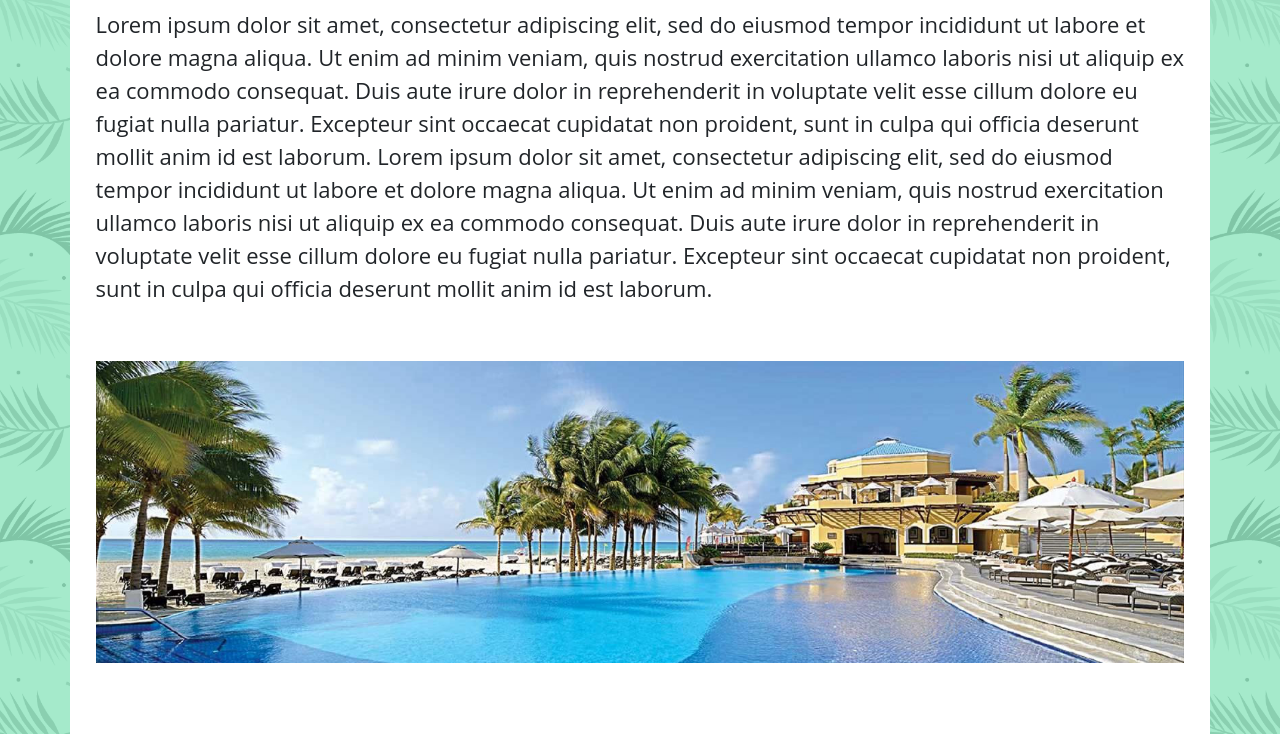
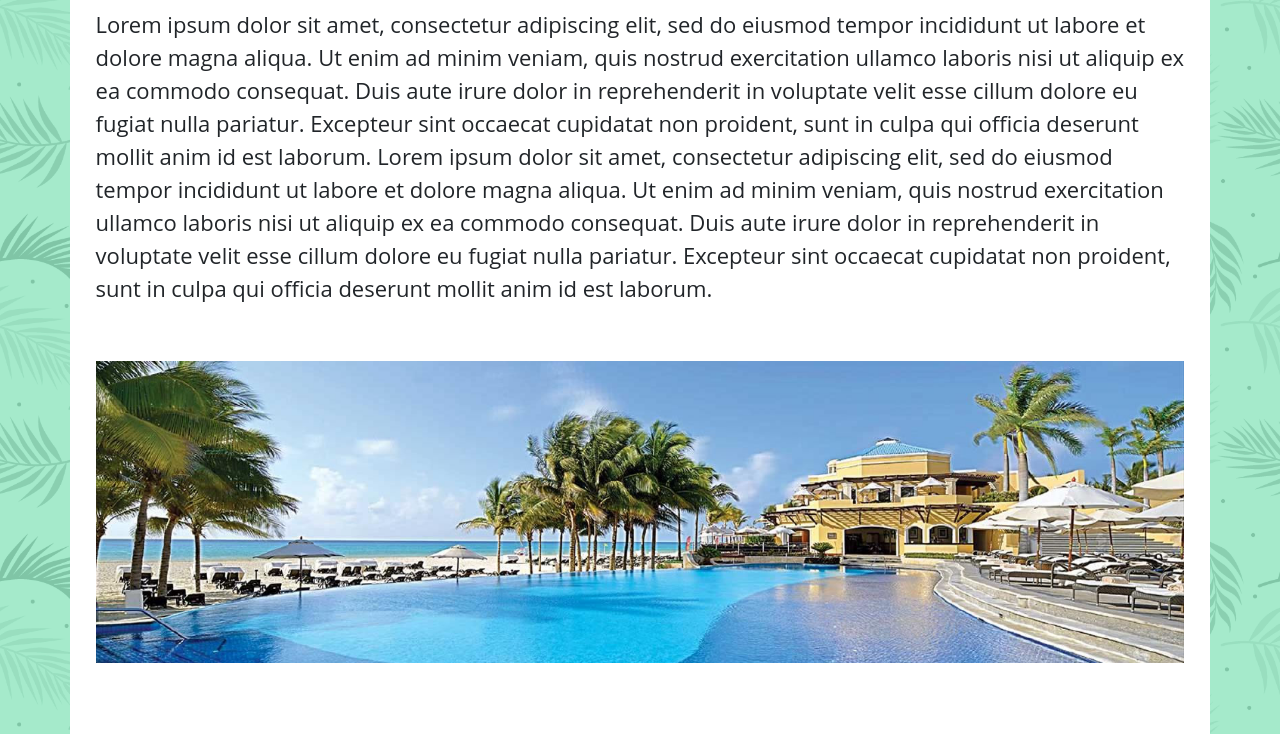
Before and after one commit to robledo89/PreEntrega2MarcosRobledo, a website: page index.html in a window 1280 px wide. Shown: the part 393-1127 px from the top of the page. Drawn offline with nearby package versions, Linux system fonts and the light colour scheme.

Commit message:
prentrega3 pattern prueba3

```diff
--- a/styles/sass/misc/_normalize.scss
+++ b/styles/sass/misc/_normalize.scss
@@ -11,9 +11,9 @@
 /* GLOBALES */
 body {
     background: $primarioVerde;
-    background-image: url("/images/pattern.png");
+    background-image: url('/images/pattern.png');
     // , linear-gradient(to bottom, $primarioVerde, $secundarioVerde)
-    background-size: 24%;
+    background-size: 25%;
     h1 {
         font-family: $fontItalic;
         color: $fontColor;
```
Also changed, not shown: styles/css/style.css.
